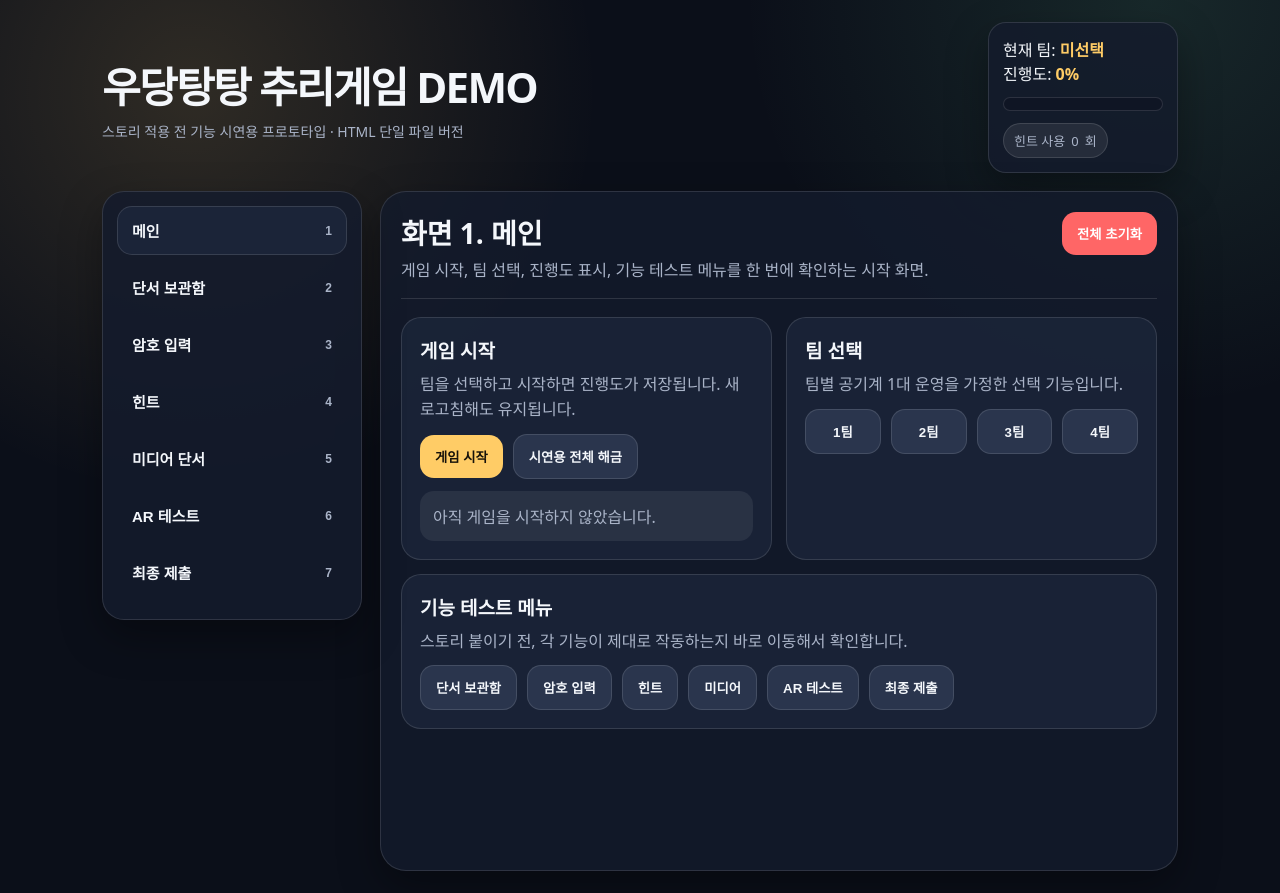
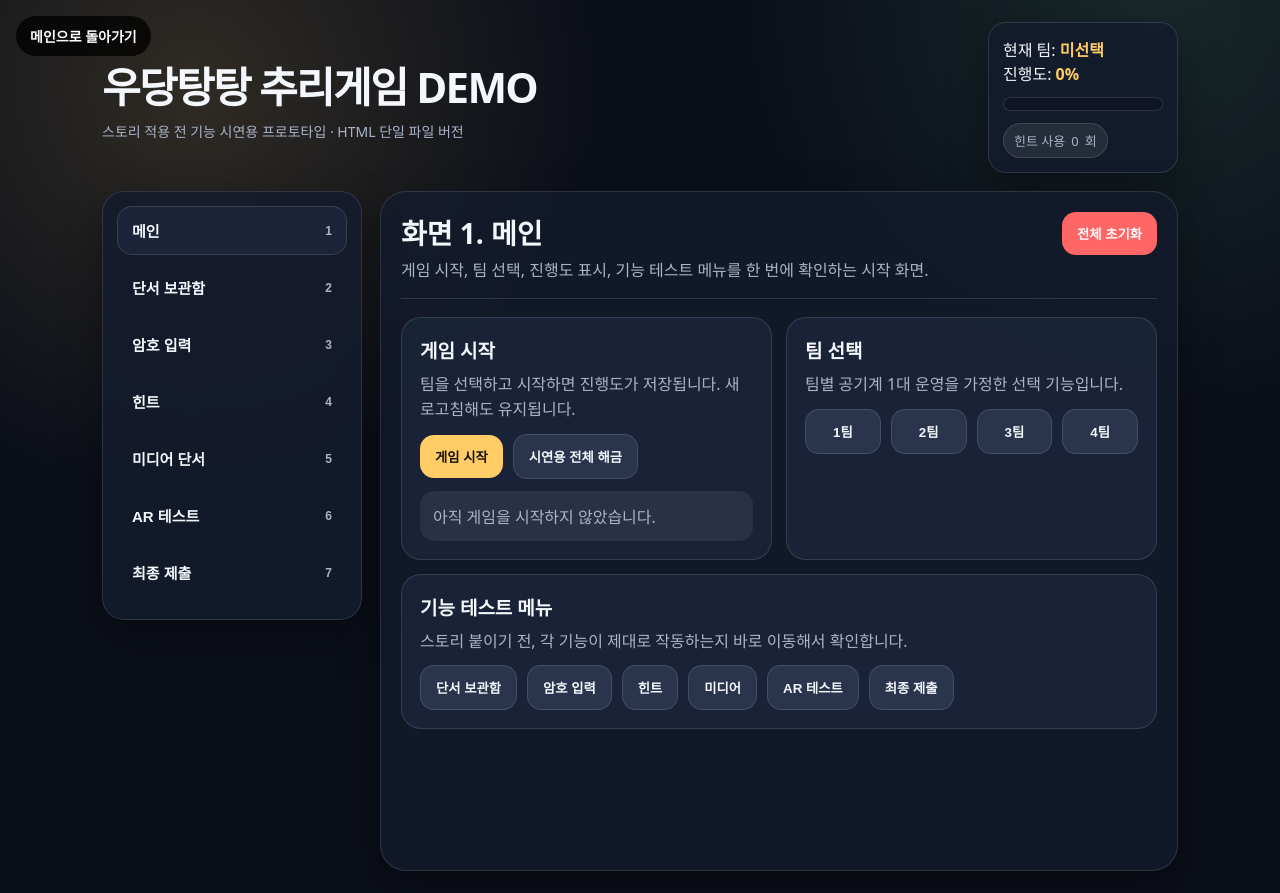
Before and after one commit to JBST-Y/Clumsy_Game, a plain HTML site: page mystery_demo.html in a window 1280 px wide. Drawn offline with Linux system fonts and the light colour scheme.

Commit message:
Connect index page to mystery demo

```diff
--- a/mystery_demo.html
+++ b/mystery_demo.html
@@ -449,6 +449,23 @@
   </style>
 </head>
 <body>
+<a href="./index.html" class="back-home-btn">메인으로 돌아가기</a>
+
+<style>
+  .back-home-btn {
+    position: fixed;
+    top: 16px;
+    left: 16px;
+    z-index: 9999;
+    padding: 10px 14px;
+    border-radius: 999px;
+    background: rgba(0, 0, 0, 0.75);
+    color: white;
+    text-decoration: none;
+    font-weight: 700;
+    font-size: 14px;
+  }
+</style>
   <div class="app">
     <header>
       <div class="brand">
```
